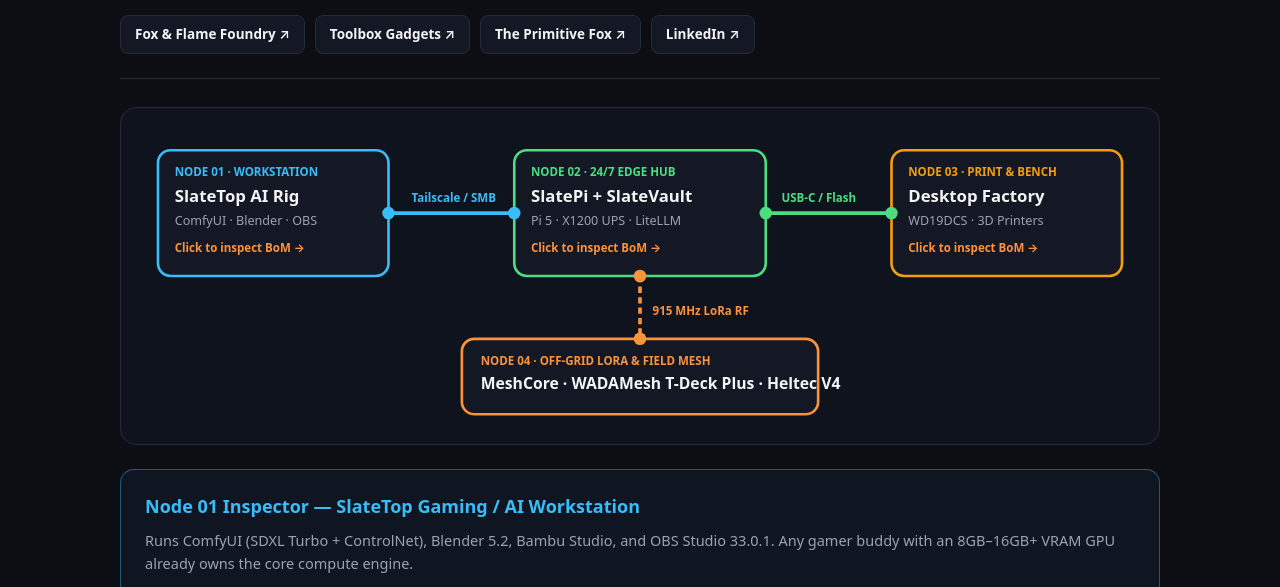
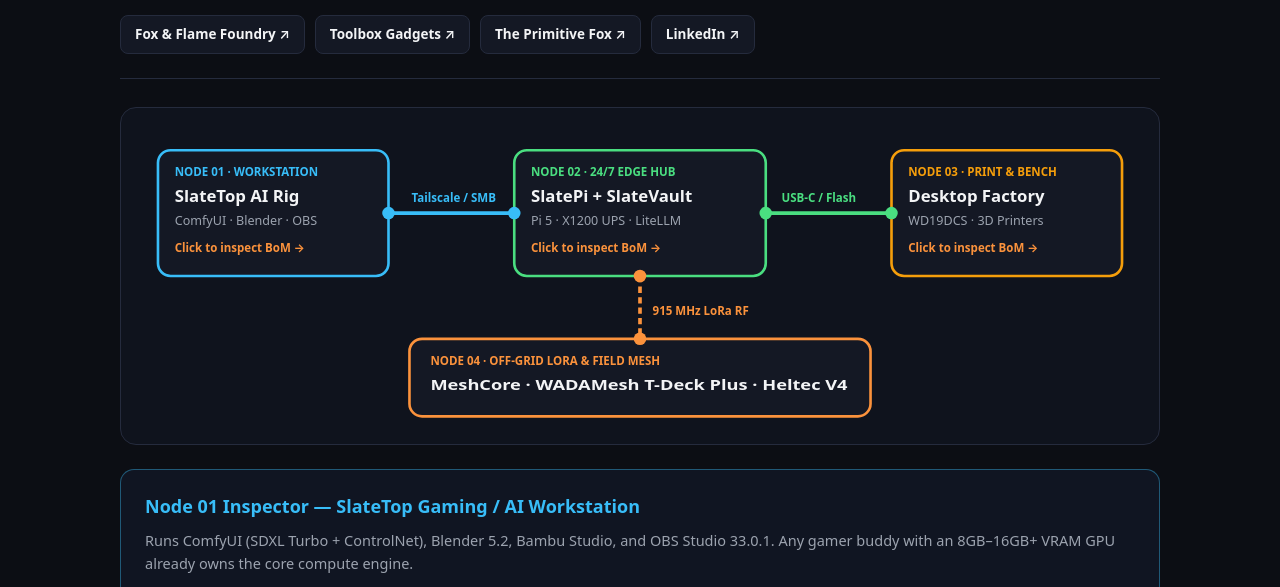
Before and after one commit to GFoxFoLoRaPi/garrettellisfox-site, a plain HTML site: page index.html in a window 1280 px wide. Shown: the part 193-780 px from the top of the page. Drawn offline with Linux system fonts and the light colour scheme.

Commit message:
Widen Node 04 and add elastic SVG textLength

```diff
--- a/index.html
+++ b/index.html
@@ -87,10 +87,10 @@
 
         <!-- Node 4: Off-Grid Mesh -->
         <g class="g-node" onclick="selectNode(3)">
-          <rect class="box" x="310" y="205" width="340" height="72" rx="12" fill="#141824" stroke="#fb923c" stroke-width="2.5" />
+          <rect class="box" x="260" y="205" width="440" height="74" rx="12" fill="#141824" stroke="#fb923c" stroke-width="2.5" />
           <circle cx="480" cy="205" r="6" fill="#fb923c" />
-          <text x="328" y="230" fill="#fb923c" font-size="11" font-weight="800">NODE 04 · OFF-GRID LORA &amp; FIELD MESH</text>
-          <text x="328" y="253" fill="#f3f4f6" font-size="15" font-weight="800">MeshCore · WADAMesh T-Deck Plus · Heltec V4</text>
+          <text x="280" y="230" fill="#fb923c" font-size="11" font-weight="800">NODE 04 · OFF-GRID LORA &amp; FIELD MESH</text>
+          <text x="280" y="254" fill="#f3f4f6" font-size="14" font-weight="800" textLength="398" lengthAdjust="spacingAndGlyphs">MeshCore · WADAMesh T-Deck Plus · Heltec V4</text>
         </g>
       </svg>
     </div>
```
